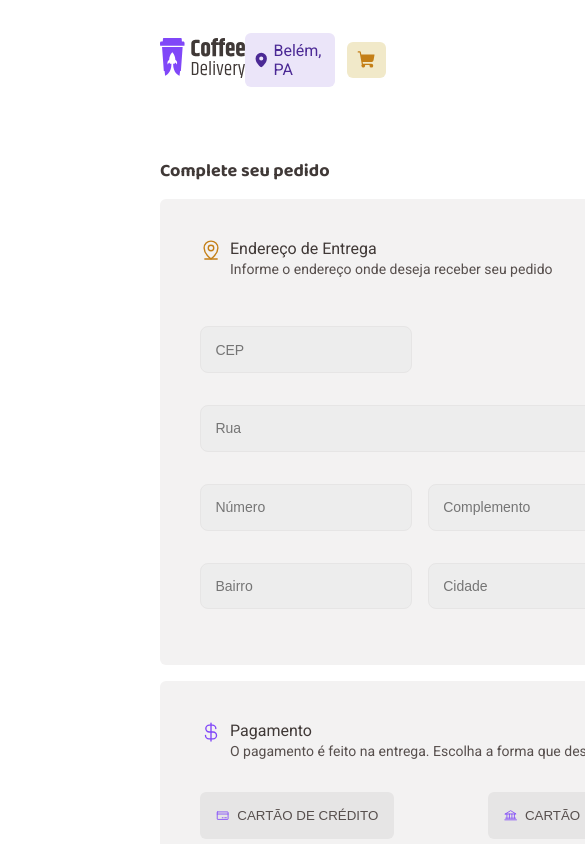
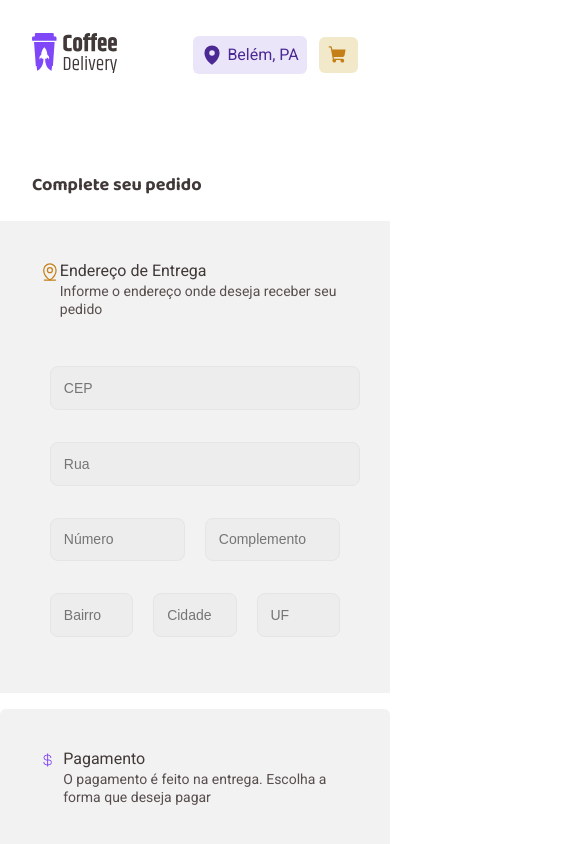
Before and after one commit to Victor-Palha/Coffe-Delivery, a React (Vite) app: page /checkout in a window 390 px wide. Shown: the top 844 px of the page, 585 px wide, since content can reach past the window. Built offline with nearby package versions, Linux system fonts and the light colour scheme.

Commit message:
Responsive

```diff
--- a/src/components/Header/styles.ts
+++ b/src/components/Header/styles.ts
@@ -5,6 +5,12 @@ export const HeaderContainer = styled.header`
     display: flex;
     justify-content: space-between;
     align-items: center;
+    @media (max-width: 922px){
+        padding: 2.06rem 5rem;
+    }
+    @media (max-width: 500px){
+        padding: 2.06rem 2rem;
+    }
 `
 
 export const HeaderNav = styled.nav`
--- a/src/pages/Checkout/CardCoffe/style.ts
+++ b/src/pages/Checkout/CardCoffe/style.ts
@@ -5,6 +5,15 @@ import { TextL, TextM, TextS } from "../../../styles/fonts";
 export const CardCoffeContainer = styled(Card)`
     border-radius: 6px 44px 6px 44px;
     min-width: 27.1875rem;
+
+    @media (max-width: 1248px){
+        width: 100%;
+    }
+    @media (max-width: 500px){
+        border-radius: 0px;
+        width: 100%;
+        min-width: 90vw;
+    }
 `
 
 export const CoffeOrderItem = styled.div`
--- a/src/pages/Checkout/Order/style.ts
+++ b/src/pages/Checkout/Order/style.ts
@@ -6,12 +6,23 @@ export const OrderContainer = styled(Card)`
     margin-top: 1rem;
     margin-bottom: 1rem;
     border-radius: 6px;
+    @media (max-width: 764px){
+        width: 90vw;
+    }
+    @media (max-width: 500px){
+        border-radius: 0px;
+        width: 100%;
+    }
 `
 
 export const CardHeaderOrder = styled(CardHeader)`
     svg{
         color: ${props => props.theme["yellow-300"]};
         margin-right: 0.5rem;
+
+    @media (max-width: 500px){
+        margin-right: 0rem;
+    }
     }
 `
 export const TitleOrderHeader = styled(TextM)`
@@ -34,10 +45,23 @@ export const BaseInput = styled.input<BaseButtonProps>`
     border: 1.5px solid ${props => props.theme["white-500"]};
     border-radius: 8px;
     font-size: 0.875rem;
+
+    @media (max-width: 764px){
+        margin: 1rem 10px;
+        width: 100%;
+        padding: .8rem;
+        div{
+            display: flex;
+            flex-wrap: wrap;
+        }
+    }
 `
 
 export const OrderInputs = styled.div`
     div{
         display: flex;
     }
+    @media (max-width: 764px){
+        width: 100%;
+    }
 `
--- a/src/pages/Checkout/OrderPayment/style.ts
+++ b/src/pages/Checkout/OrderPayment/style.ts
@@ -21,6 +21,9 @@ export const DescriptionOrderPaymenteHeader = styled(TextS)`
 export const PaymentOptionsContainer = styled.div`
     display: flex;
     justify-content: space-between;
+    @media (max-width: 640px){
+        flex-direction: column;
+    }
 `
 
 interface PaymenteOptionProps {
@@ -41,4 +44,8 @@ export const PaymentOption = styled(Button)<PaymenteOptionProps>`
     &:hover{
         background-color: ${props => props.theme["gray-100"]};
     }
+
+    @media (max-width: 640px){
+        margin: .5rem 0;
+    }
 `
--- a/src/pages/Checkout/style.ts
+++ b/src/pages/Checkout/style.ts
@@ -5,7 +5,27 @@ export const CheckoutContainer = styled.form`
     display: flex;
     justify-content: space-between;
     margin: 2.5rem 10rem;
+
+    @media (max-width: 1516px){
+        margin: 2.5rem 2rem;
+    }
+
+    @media (max-width: 1248px){
+        flex-wrap: wrap;
+        justify-content: center;
+    }
+
+    @media (max-width: 500px){
+        margin: 2.5rem 0rem;
+    }
 `
 export const TitleCheckoutContainer = styled(TitleXS)`
-    color: ${props => props.theme["gray-400"]}
+    color: ${props => props.theme["gray-400"]};
+
+    @media (max-width: 1248px){
+        margin-top: 2rem;
+    }
+    @media (max-width: 500px){
+        margin: 1.5rem 2rem;
+    }
 `
--- a/src/pages/Home/Coffes/styles.ts
+++ b/src/pages/Home/Coffes/styles.ts
@@ -9,6 +9,9 @@ export const CoffeContainerItem = styled.div`
     padding-bottom: 0.5rem;
     margin-right: 2rem;
     margin-bottom: 2.5rem;
+    @media (max-width: 500px){
+        margin-right: 1rem;
+    }
 `
 
 export const CoffeImage = styled.div`
@@ -19,10 +22,19 @@ export const CoffeImage = styled.div`
         margin-top: -1.25rem;
     }
     margin-bottom: 1rem;
+
+    @media (max-width: 500px){
+        img{
+            width: 5rem;
+        }
+    }
 `
 
 export const CoffeLabel = styled.div`
     margin-top: 0.75rem;
+    @media (max-width: 500px){
+        margin-top: 0.25rem;
+    }
 `
 export const Label = styled(Tag)`
     margin-right: 0.25rem;
@@ -31,6 +43,11 @@ export const Label = styled(Tag)`
     padding: 0.25rem 0.5rem;
     border-radius: 8px;
     background-color: ${props => props.theme["yellow-100"]};
+
+    @media (max-width: 500px){
+        font-size: 0.5rem;
+        padding: 0.25rem 0.25rem;
+    }
 `
 
 export const CoffeDescription = styled.div`
@@ -39,6 +56,9 @@ export const CoffeDescription = styled.div`
 export const NameCoffe = styled(TitleS)`
     color: ${props => props.theme["gray-400"]};
     margin-bottom: 0.5rem ;
+    @media (max-width: 500px){
+        font-size: 1rem;
+    }
 `
 export const CoffeDescriptionText = styled(TextS)`
     color: ${props => props.theme["gray-200"]};
--- a/src/pages/Home/style.ts
+++ b/src/pages/Home/style.ts
@@ -5,6 +5,18 @@ export const HomeContainer = styled.section`
     display: flex;
     padding: 5.75rem 10rem;
     justify-content: space-between;
+    flex-wrap: wrap;
+
+    @media (max-width: 1440px){
+        justify-content: center;
+    }
+
+    @media (max-width: 922px){
+        padding: 5.75rem 5rem;
+    }
+    @media (max-width: 500px){
+        padding: 3rem 2rem;
+    }
 `
 export const HomeTitles = styled.div`
     margin-right: 3.5rem;
@@ -52,11 +64,22 @@ export const TextForInfo = styled(TextM)`
 export const HomeImage = styled.div`
     img{
         filter: drop-shadow(-50px 50px 100px ${props => props.theme["yellow-200"]});
+
+    @media (max-width: 1440px){
+        margin-top: 5rem;
+        filter: drop-shadow(-10px 10px 100px ${props => props.theme["yellow-200"]});
+    }
+    @media (max-width: 922px){
+        width: 20rem;
+    }
     }
 `
 
 export const HomeCoffes = styled.main`
     padding: 0px 10rem;
+    @media (max-width: 1440px){
+        padding: 0px 5rem;
+    }
 `
 
 export const HomeCoffeTitle = styled(TitleL)`
--- a/src/pages/Sucess/style.ts
+++ b/src/pages/Sucess/style.ts
@@ -6,6 +6,16 @@ export const SucessContainer = styled.div`
     display: flex;
     margin: 5rem 10rem;
     justify-content: space-between;
+
+    @media (max-width: 1300px){
+        margin: 5rem 5rem;
+    }
+
+    @media (max-width: 922px){
+        margin: 5rem 2rem;
+        flex-direction: column;
+        justify-content: center;
+    }
 `
 export const SucessHeaderTitle = styled(TitleL)`
     color: ${props => props.theme["yellow-300"]};
@@ -53,4 +63,12 @@ export const SucessBodyText = styled(TextS)`
     }
 `
 
-export const SucessImage = styled.div``
+export const SucessImage = styled.div`
+    @media (max-width: 922px){
+        img{
+            margin: 1rem;
+            flex-direction: column;
+            width: 20rem;
+        }
+    }
+`
```
Lines whose indentation alone changed are shown as unchanged.
